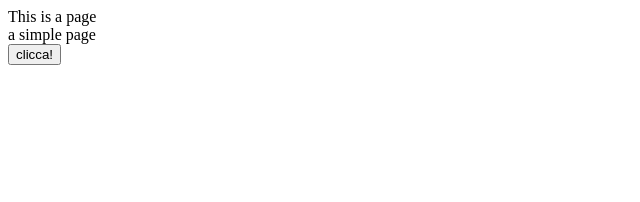
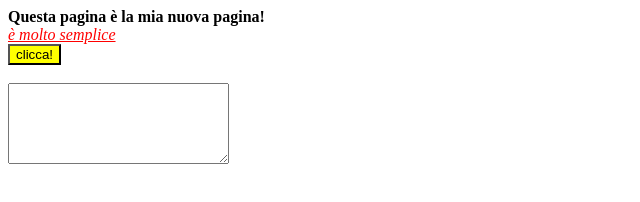
Before and after one commit to Beniamino01/Beniamino01.github.io, a plain HTML site: page index.html in a window 1280 px wide. Shown: the whole page, without its empty margins (0-640 px from the left). Drawn offline with Linux system fonts and the light colour scheme.

Commit message:
Update index.html

```diff
--- a/index.html
+++ b/index.html
@@ -3,10 +3,15 @@
 <head>
   <title> beniapage </title>
 </head>
+<style>
+button {background:yellow}
+text1 {color:red;}
+</style>
 <body>
-  This is a page
-  <br> a simple page
+   <b> Questa pagina è la mia nuova pagina!</b>
+  <text1> <br><u> <i>è molto semplice </i> </u> </text1>
 </body>
   <br> <button type="button1"> clicca! </button>
+   <br><br> <textarea rows="5" cols="25"></textarea>
 
 </html>
```
